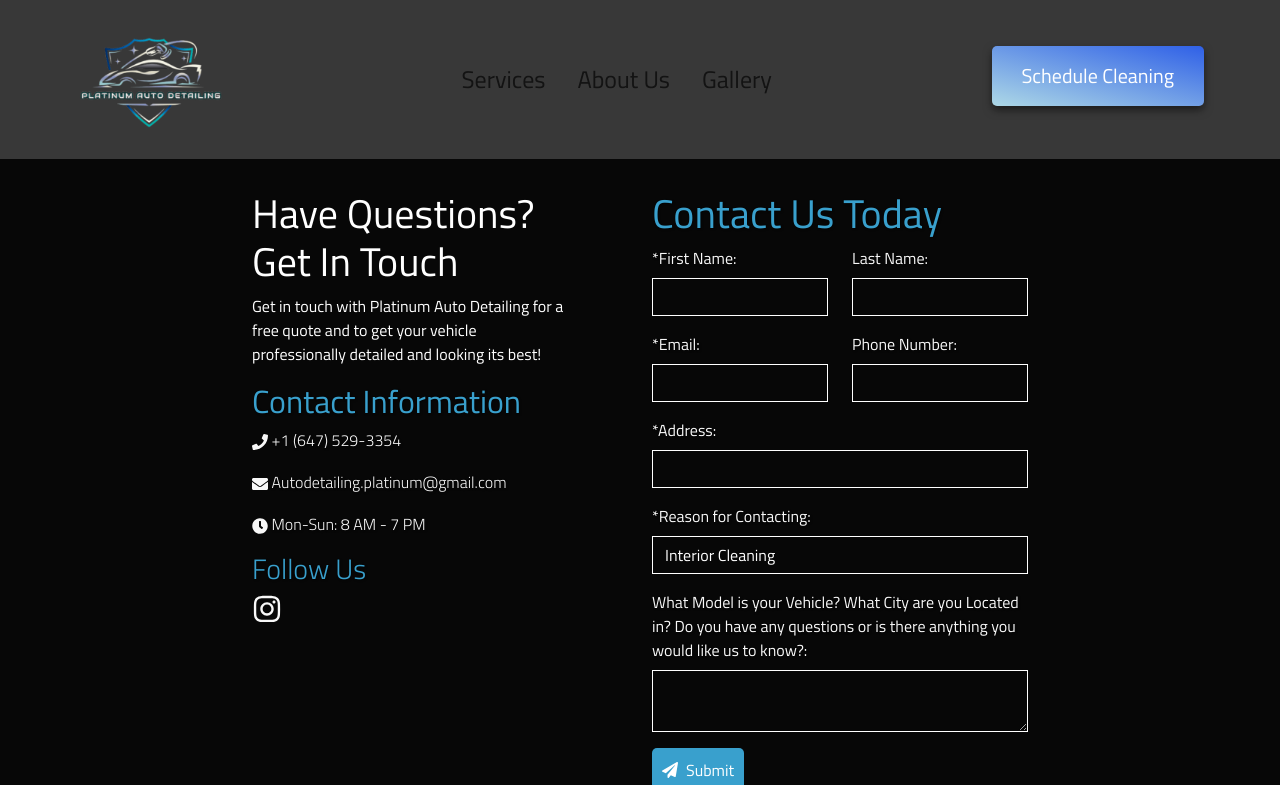
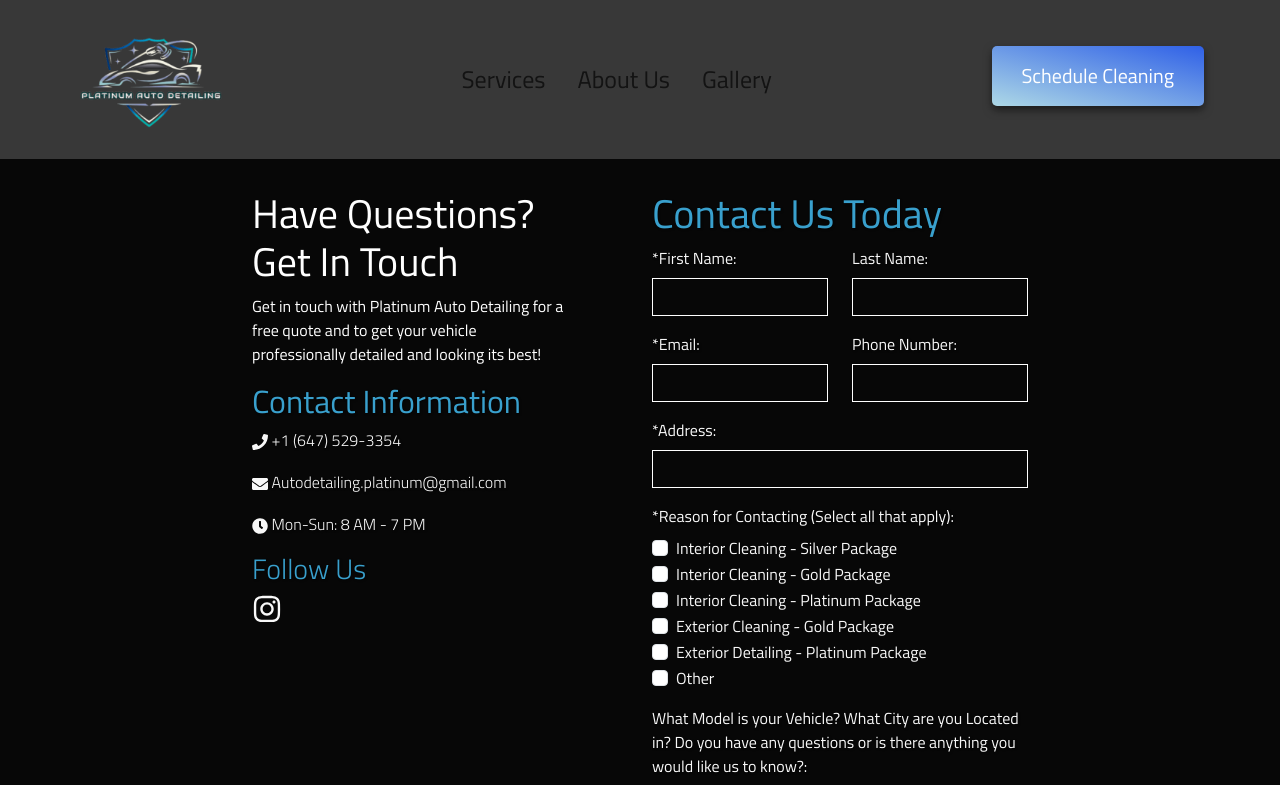
Before and after one commit to grantmacmillan/platinum-auto-detailing, a Next.js app: page /contact in a window 1280 px wide. Shown: the top 785 px of the page. Built offline with nearby package versions, Linux system fonts and the light colour scheme; no server answers.

Commit message:
updated contact form to include checkboxes

```diff
--- a/app/components/ContactForm.js
+++ b/app/components/ContactForm.js
@@ -10,11 +10,21 @@ export default function ContactForm() {
     const [lastName, setLastName] = useState('');
     const [email, setEmail] = useState('');
     const [phone, setPhone] = useState('');
-    const [reason, setReason] = useState('Interior Cleaning');
+    const [reason, setReason] = useState([]);
     const [message, setMessage] = useState('');
     const [address, setAddress] = useState('');
     const [status, setStatus] = useState('');
     const [submitted, setSubmitted] = useState(false);
+
+
+    const handleReasonChange = (e) => {
+        const { value, checked } = e.target;
+        if (checked) {
+            setReason([...reason, value]);
+        } else {
+            setReason(reason.filter((item) => item !== value));
+        }
+    };
 
     const handleSubmit = async (e) => {
         e.preventDefault();
@@ -24,7 +34,7 @@ export default function ContactForm() {
         formData.append('email', email);
         formData.append('phone', phone);
         formData.append('address', address);
-        formData.append('reason', reason);
+        formData.append('reason', reason.join(', '));
 
         formData.append('message', message);
 
@@ -156,18 +166,81 @@ export default function ContactForm() {
                             />
                         </div>
                         <div className="mb-3">
-                            <label htmlFor="reason" className="form-label">*Reason for Contacting:</label>
-                            <select
-                                id="reason"
-                                className="form-control form-input"
-                                value={reason}
-                                onChange={(e) => setReason(e.target.value)}
-                                required
-                            >
-                                <option value="Interior Cleaning">Interior Cleaning</option>
-                                <option value="Exterior Detailing">Exterior Detailing</option>
-                                <option value="Other">Other</option>
-                            </select>
+                            <label htmlFor="reason" className="form-label">*Reason for Contacting (Select all that apply):</label>
+                            <div id="reason">
+                                <div className="form-check">
+                                    <input
+                                        type="checkbox"
+                                        className="form-check-input"
+                                        id="interiorCleaningSilverPackage"
+                                        value="Interior Cleaning - Silver Package"
+                                        onChange={handleReasonChange}
+                                    />
+                                    <label className="form-check-label" htmlFor="interiorCleaningSilverPackage">
+                                        Interior Cleaning - Silver Package
+                                    </label>
+                                </div>
+                                <div className="form-check">
+                                    <input
+                                        type="checkbox"
+                                        className="form-check-input"
+                                        id="interiorCleaningGoldPackage"
+                                        value="Interior Cleaning - Gold Package"
+                                        onChange={handleReasonChange}
+                                    />
+                                    <label className="form-check-label" htmlFor="interiorCleaningGoldPackage">
+                                        Interior Cleaning - Gold Package
+                                    </label>
+                                </div>
+                                <div className="form-check">
+                                    <input
+                                        type="checkbox"
+                                        className="form-check-input"
+                                        id="interiorCleaningPlatinumPackage"
+                                        value="Interior Cleaning - Platinum Package"
+                                        onChange={handleReasonChange}
+                                    />
+                                    <label className="form-check-label" htmlFor="interiorCleaningPlatinumPackage">
+                                        Interior Cleaning - Platinum Package
+                                    </label>
+                                </div>
+                                <div className="form-check">
+                                    <input
+                                        type="checkbox"
+                                        className="form-check-input"
+                                        id="ExteriorDetailingGoldPackage"
+                                        value="Exterior Detailing - Gold Package"
+                                        onChange={handleReasonChange}
+                                    />
+                                    <label className="form-check-label" htmlFor="ExteriorDetailingGoldPackage">
+                                        Exterior Cleaning - Gold Package
+                                    </label>
+                                </div>
+                                <div className="form-check">
+                                    <input
+                                        type="checkbox"
+                                        className="form-check-input"
+                                        id="ExteriorDetailingPlatinumPackage"
+                                        value="Exterior Detailing - Platinum Package"
+                                        onChange={handleReasonChange}
+                                    />
+                                    <label className="form-check-label" htmlFor="ExteriorDetailingPlatinumPackage">
+                                        Exterior Detailing - Platinum Package
+                                    </label>
+                                </div>
+                                <div className="form-check">
+                                    <input
+                                        type="checkbox"
+                                        className="form-check-input"
+                                        id="other"
+                                        value="Other"
+                                        onChange={handleReasonChange}
+                                    />
+                                    <label className="form-check-label" htmlFor="other">
+                                        Other
+                                    </label>
+                                </div>
+                            </div>
                         </div>
 
                         <div className="mb-3">
--- a/app/page.js
+++ b/app/page.js
@@ -65,7 +65,7 @@ export default function Home() {
               <p className={styles.sectioinSubheading}>Unmatched <strong>Quality,</strong> Unbeatable <strong className={styles.convenience}>Convenience</strong></p>
             </Col>
             <Col md={4}>
-              <p>We bring top-notch car detailing services directly to your home or workplace, saving you time and effort. Our professional team uses high-quality products and techniques to ensure your vehicle looks its best.</p>
+              <p>We bring top-notch car detailing services directly to your home, saving you time and effort. Our professional team uses high-quality products and techniques to ensure your vehicle looks its best.</p>
               <Link href="/about-us" passHref >
                 <span className="cta-button">
 
@@ -84,7 +84,7 @@ export default function Home() {
             <Col md={3} className="text-center">
               <FaMapMarkerAlt className={styles.whyChooseUsIcon} />
               <h3>Convenience</h3>
-              <p>We come to your location, whether it's your home or workplace, saving you valuable time and effort.</p>
+              <p>We come to your location, whether it's your home, saving you valuable time and effort.</p>
 
             </Col>
 
```
